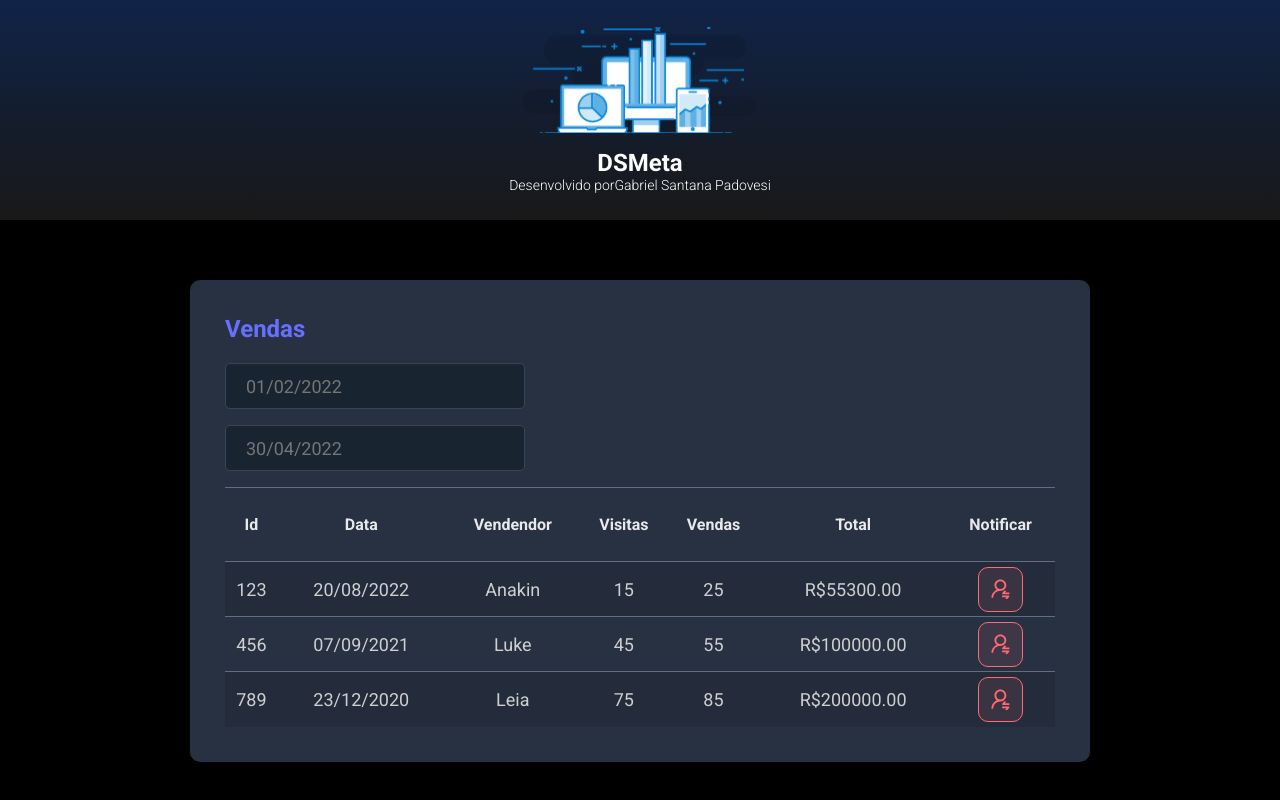
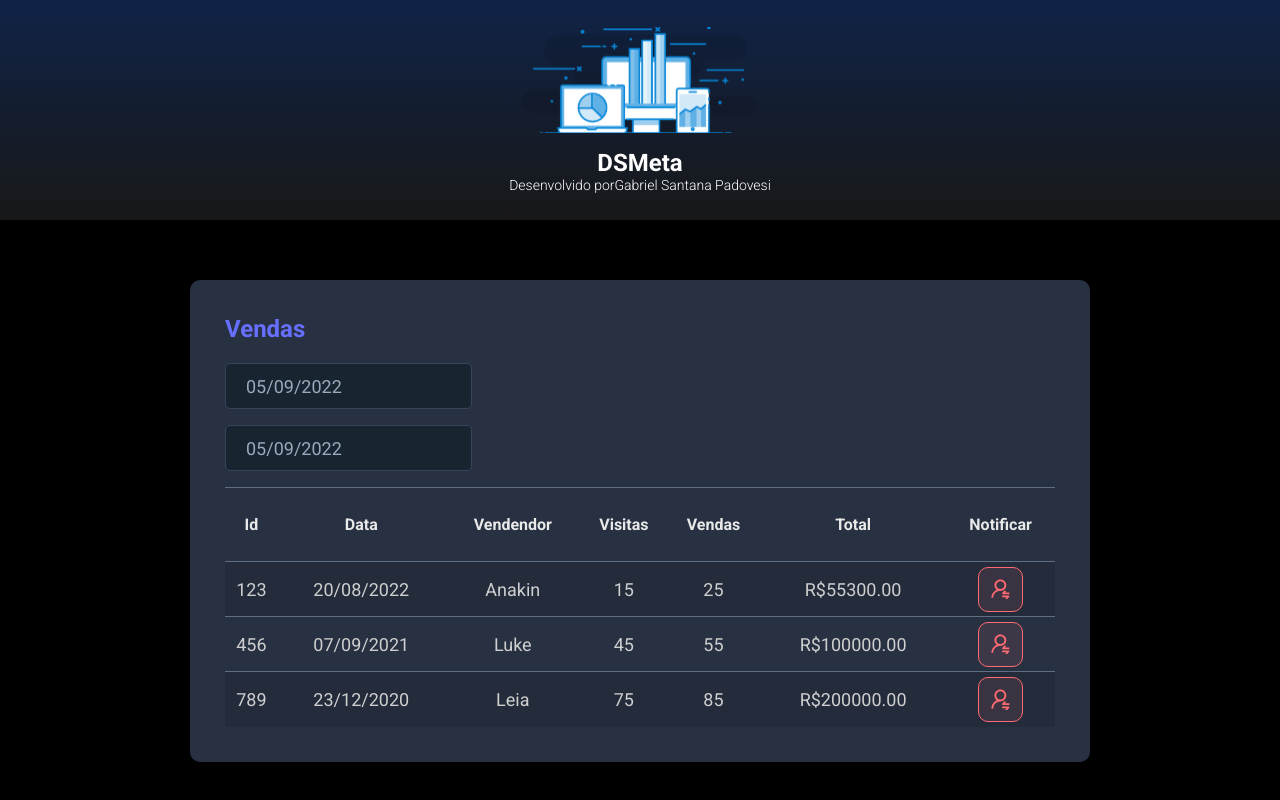
Before and after one commit to GSPadovesi/dsmeta, a React (Vite) app in the folder frontend/: page / in a window 1280 px wide. Built offline with nearby package versions, Linux system fonts and the light colour scheme.

Commit message:
DatePicker

```diff
--- a/frontend/package.json
+++ b/frontend/package.json
@@ -9,7 +9,9 @@
     "preview": "vite preview"
   },
   "dependencies": {
+    "@types/react-datepicker": "4.4.2",
     "react": "^18.2.0",
+    "react-datepicker": "4.8.0",
     "react-dom": "^18.2.0"
   },
   "devDependencies": {
--- a/frontend/src/Components/SalesCard/index.tsx
+++ b/frontend/src/Components/SalesCard/index.tsx
@@ -1,4 +1,6 @@
 import "./styles.css";
+import "react-datepicker/dist/react-datepicker.css";
+import DatePicker from "react-datepicker";
 import NotificationButton from "../NotificatioButton";
 
 function SalesCard() {
@@ -8,17 +10,19 @@
             <h2 className="dsmeta-sales-title">Vendas</h2>
             <div>
                 <div className="dsmeta-form-control-container">
-                    <input
+                    <DatePicker
+                        selected={new Date()}
+                        onChange={(date: Date) => { }}
                         className="dsmeta-form-control"
-                        type="text"
-                        placeholder="01/02/2022"
+                        dateFormat="dd/MM/yyyy"
                     />
                 </div>
                 <div className="dsmeta-form-control-container">
-                    <input
+                    <DatePicker
+                        selected={new Date()}
+                        onChange={(date: Date) => { }}
                         className="dsmeta-form-control"
-                        type="text"
-                        placeholder="30/04/2022"
+                        dateFormat="dd/MM/yyyy"
                     />
                 </div>
             </div>
@@ -58,7 +62,7 @@
                             <td>R$100000.00</td>
                             <td>
                                 <div className="dsmeta-red-btn-container">
-                                <NotificationButton />
+                                    <NotificationButton />
                                 </div>
                             </td>
                         </tr>
```
Also changed, not shown: 1 other file (tests, documents, lock files or other folders).
